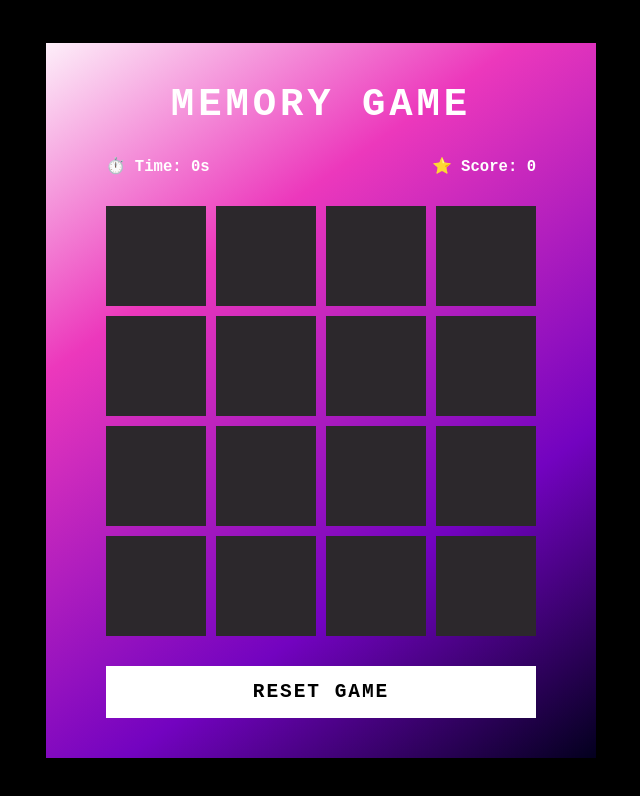
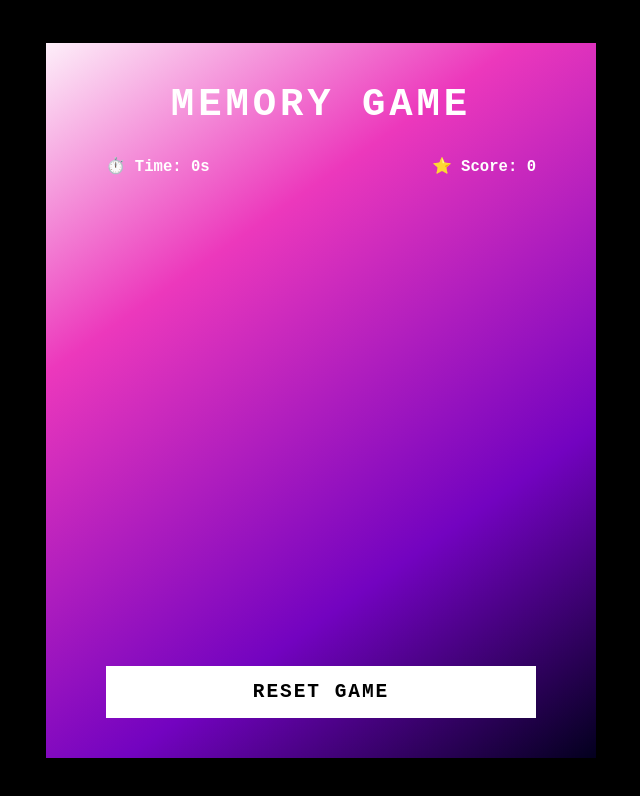
Before and after one commit to leonelbru/memory-game, a plain HTML site: page index.html in a window 1280 px wide. Shown: the whole page, without its empty margins (319-959 px from the left). Drawn offline with Linux system fonts and the light colour scheme.

Commit message:
Corrigindo src/scripts

```diff
--- a/index.html
+++ b/index.html
@@ -18,6 +18,6 @@
     <button class="reset" onclick="window.location.reload()">RESET GAME</button>
 </div>
 
-<script src=".src/scripts/engine.js" defer></script>
+<script src="./src/scripts/engine.js" defer></script>
 </body>
 </html>
```
